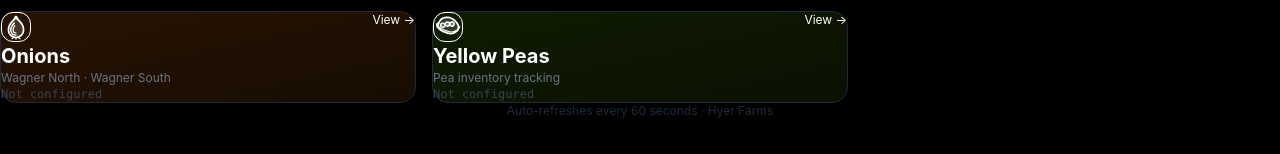
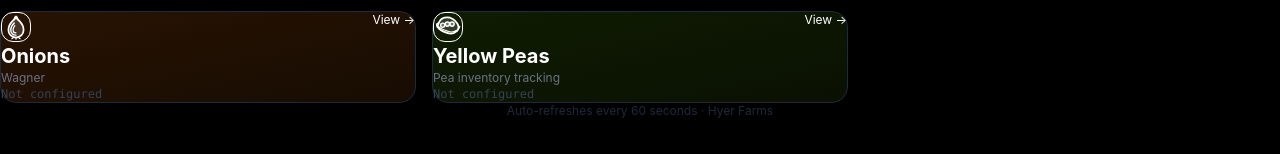
Before and after one commit to krezik199/crop-inventory, a Next.js app: page / in a window 1280 px wide. Shown: the part 238-392 px from the top of the page. Built offline with nearby package versions, Linux system fonts and the light colour scheme.

Commit message:
Group potato and onion storage locations North/South/East/West

```diff
--- a/app/page.tsx
+++ b/app/page.tsx
@@ -116,7 +116,7 @@
     hasSubLocations: true,
     accentColor: 'yellow',
     bgColor: 'from-yellow-950/60 to-yellow-900/20',
-    description: 'Wagner North · Wagner South',
+    description: 'Wagner',
     icon: (size = 24, className = '') => <OnionIcon size={size} className={className} />,
   },
   {
@@ -277,19 +277,14 @@
 }
 
 const POTATO_LOCATIONS: StorageLocationConfig[] = [
-  { location: 'Wheeler East',   buildings: [{ name: 'Wheeler East',   capacity: 6000  }] },
-  { location: 'Wheeler West',   buildings: [{ name: 'Wheeler West',   capacity: 6000  }] },
-  { location: 'Hiawatha North', buildings: [{ name: 'Hiawatha North', capacity: 4000  }] },
-  { location: 'Hiawatha South', buildings: [{ name: 'Hiawatha South', capacity: 4000  }] },
-  { location: 'Road 19 East',   buildings: [{ name: 'Road 19 East',   capacity: 10000 }] },
-  { location: 'Road 19 West',   buildings: [{ name: 'Road 19 West',   capacity: 10000 }] },
-  { location: 'Martinez North', buildings: [{ name: 'Martinez North', capacity: 6000  }] },
-  { location: 'Martinez South', buildings: [{ name: 'Martinez South', capacity: 6000  }] },
+  { location: 'Wheeler',  buildings: [{ name: 'East', capacity: 6000  }, { name: 'West',  capacity: 6000  }] },
+  { location: 'Hiawatha', buildings: [{ name: 'North', capacity: 4000 }, { name: 'South', capacity: 4000  }] },
+  { location: 'Road 19',  buildings: [{ name: 'East', capacity: 10000 }, { name: 'West',  capacity: 10000 }] },
+  { location: 'Martinez', buildings: [{ name: 'North', capacity: 6000 }, { name: 'South', capacity: 6000  }] },
 ];
 
 const ONION_LOCATIONS: StorageLocationConfig[] = [
-  { location: 'Wagner North', buildings: [{ name: 'Wagner North', capacity: 3500 }] },
-  { location: 'Wagner South', buildings: [{ name: 'Wagner South', capacity: 3500 }] },
+  { location: 'Wagner', buildings: [{ name: 'North', capacity: 3500 }, { name: 'South', capacity: 3500 }] },
 ];
 
 // ─── Wheat Storage Locations ────────────────────────────────────────────────────
```
